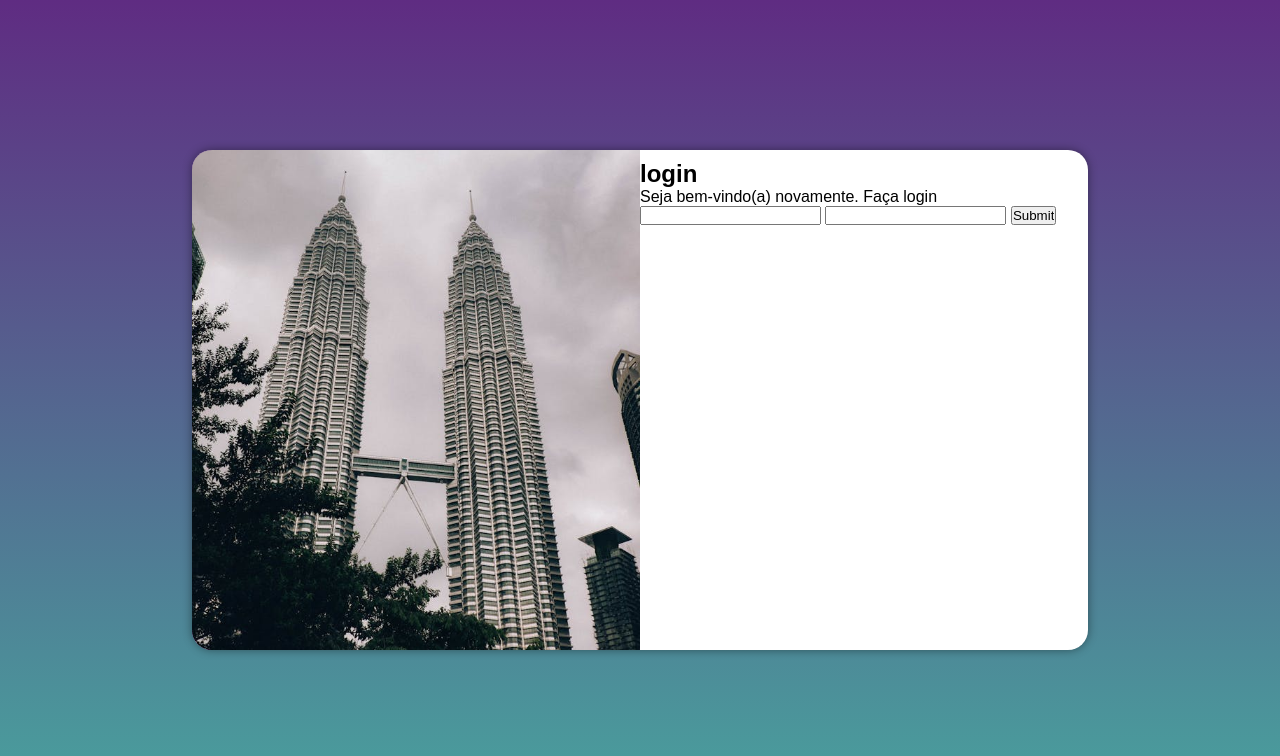
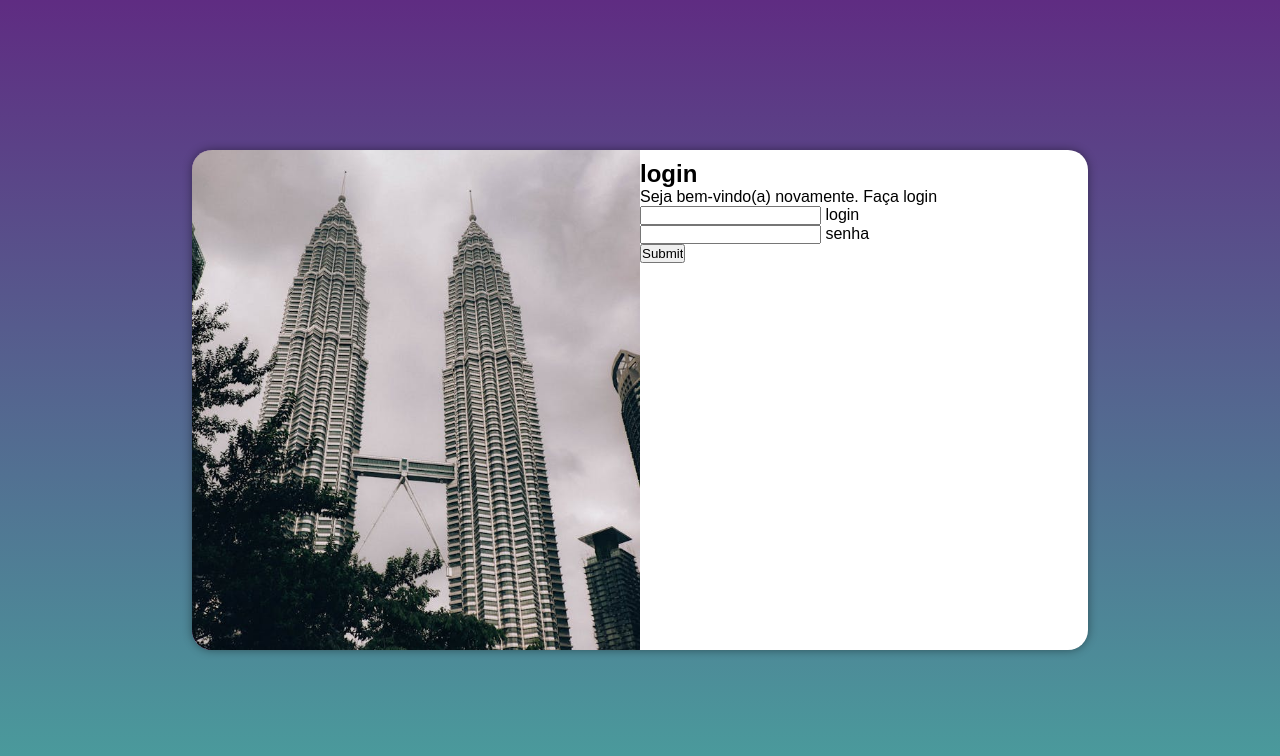
Before and after one commit to Arthur16code/projeto-login, a plain HTML site: page index.html in a window 1280 px wide. Drawn offline with Linux system fonts and the light colour scheme.

Commit message:
atualizaçao media

```diff
--- a/index.html
+++ b/index.html
@@ -17,8 +17,16 @@
                 <h1>login</h1>
                 <p>Seja bem-vindo(a) novamente. Faça login</p>
                 <form action="login.php" method="post">
-                    <input type="text">
-                    <input type="password">
+                        <div id="campo">
+                            <input type="email" name="email" id="iemail">
+                            <label for="iemail">login</label>
+                        </div>
+
+                        <div id="campo">
+                            <input type="password" name="pass" id="ipass">
+                            <label for="ipass">senha</label>
+
+                        </div>
                     <input type="submit">
 
                 </form>
--- a/medias-queries.css
+++ b/medias-queries.css
@@ -5,9 +5,11 @@
         width: 90vw;
     }
 
+
+
     #login, #img{
         float: left;
-        width: 30%;
+        width: 0%;
         height: 100%;
     }
 
@@ -19,9 +21,10 @@
 }
 
 @media screen and (min-width: 993px ) {
-        body{
-        background-image: linear-gradient(to bottom, #5f2c82, #49a09d);
+    body{
+    background-image: linear-gradient(to bottom, #5f2c82, #49a09d);
     }
+
     section#login > div#img {
         float: left;
         width: 50%;
@@ -30,5 +33,4 @@
     #login{
         width: 70%;
     }
-
 }
```
